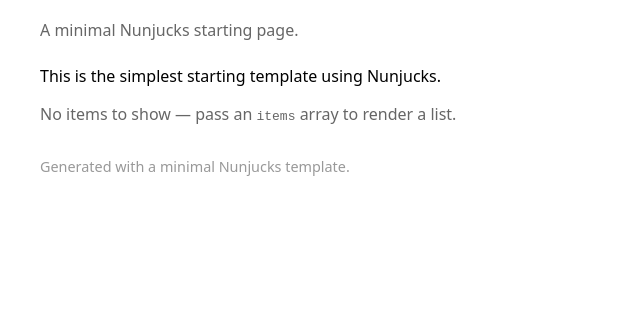
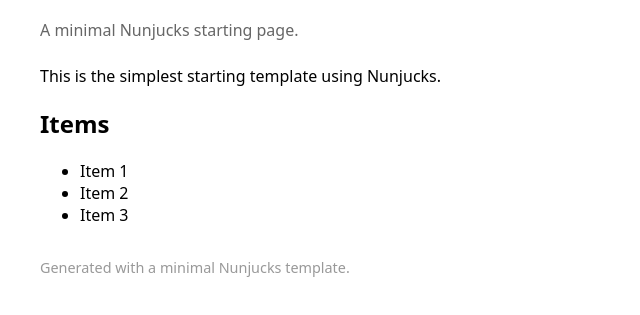
Before and after one commit to mihai-ureche/netlify-test, an Eleventy site: page src/index.njk in a window 1280 px wide. Shown: the part 107-422 px from the top of the page, without its empty margins (0-640 px from the left). Built offline with nearby package versions, Linux system fonts and the light colour scheme; Eleventy itself is replaced by a stand-in of ours; files that its build step writes are made by us from their sources.

Commit message:
Updated 1 file via CloudCannon.

```diff
--- a/src/index.njk
+++ b/src/index.njk
@@ -1,5 +1,7 @@
 ---
 title: Main page
+name: Mihai
+items: ['Item 1', 'Item 2', 'Item 3']
 ---
 <!DOCTYPE html>
 <html lang="en">
```
